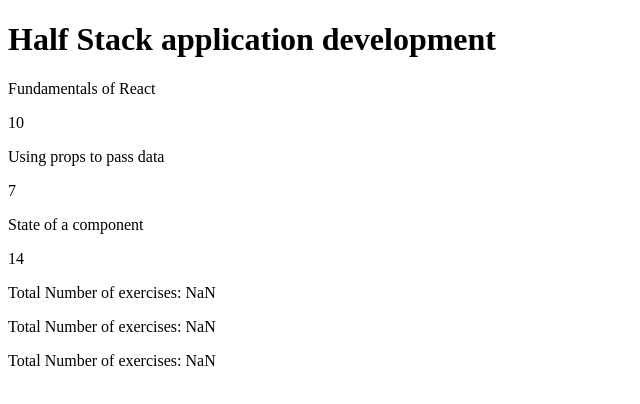
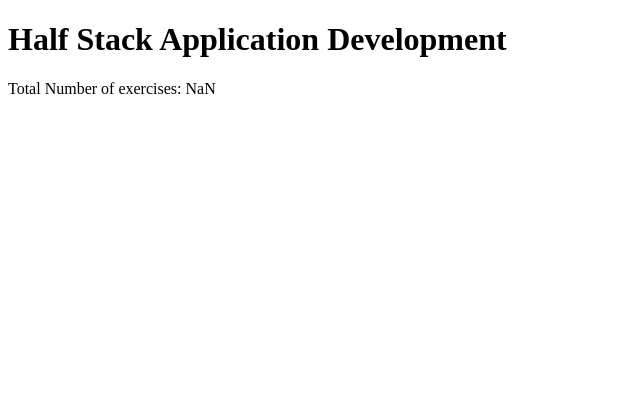
Before and after one commit to prajwalacharyaa/fullstackopen, a React (Vite) app in the folder React/part1/: page / in a window 1280 px wide. Shown: the top 404 px of the page, without its empty margins (0-640 px from the left). Built offline with nearby package versions, Linux system fonts and the light colour scheme.

Commit message:
app.jsx changes

```diff
--- a/React/part1/src/App.jsx
+++ b/React/part1/src/App.jsx
@@ -2,32 +2,33 @@
 
 
 const App = () => {
-  const course = 'Half Stack application development'
-  const part1 = 'Fundamentals of React'
-  const exercises1 = 10
-  const part2 = 'Using props to pass data'
-  const exercises2 = 7
-  const part3 = 'State of a component'
-  const exercises3 = 14
+  const course = 'Half Stack Application Development'
+  const parts = [
+    {
+      name: 'Fundamentals of React',
+      exercises: 10
+    },
+    {
+      name: 'Using props to pass data',
+      exercises: 7
+    },
+    {
+      name: 'State of a component',
+      exercises: 14
+    }
+  ]
 
   return (
     <div>
-      <Header course ={course} />
-      <Content part1= {part1} />
-      <Content exercises1= {exercises1} />
-      <Content part2= {part2} />
-      <Content exercises2= {exercises2} />
-      <Content part3= {part3} />
-      <Content exercises3= {exercises3} />
-      <Total exercises1 ={exercises1} />
-      <Total exercises2 = {exercises2} />
-      <Total exercises3 = {exercises3} />
+      <Header course={course} />
+      <Content parts={parts} />
+      <Total parts={parts} />
     </div>
-  )
+  );
+
 };
-
-  const Header=(props)=>{
-    return(
+const Header = (props) => {
+  return (
     <div>
       <h1>
         {props.course}
@@ -37,8 +38,8 @@
 
 }
 
-  const Content=(props)=>{
-    return(
+const Content = (props) => {
+  return (
     <div>
       <p>
         {props.part1} {props.exercises1}
@@ -53,14 +54,18 @@
   )
 }
 
-  const Total=(props)=>{
-    return(
+
+const Total = (props) => {
+  let sum = 0
+  const total = props.parts && props.parts.length > 0 ? props.parts.map((ex) => {
+    return sum += ex.exercise
+  }) : 0
+
+  return (
     <div>
+      <p>Total Number of exercises: {sum}</p>
+    </div>
+  );
+};
 
-        <p>Total Number of exercises: {props.exercises1 + props.exercises2 + props.exercises3}</p>
-      </div>
-    )
-  }
-
-
-export default App
+export default App;
```
Lines whose indentation alone changed are shown as unchanged.
